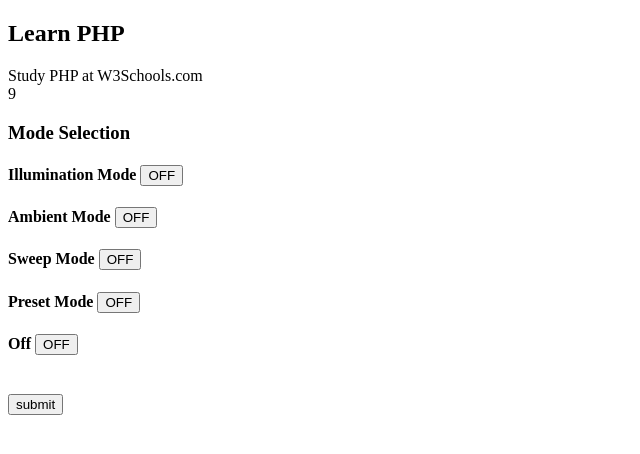
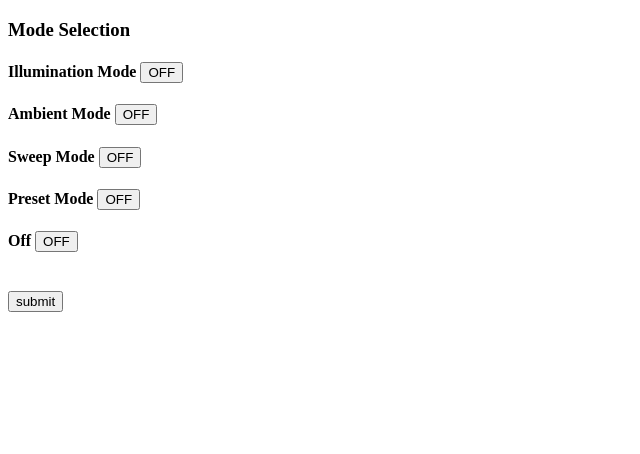
Before and after one commit to clamplough/LED-SYNC, a PHP site: page / in a window 1280 px wide. Shown: the top 454 px of the page, without its empty margins (0-640 px from the left). Run offline with PHP 8.4, Linux system fonts and the light colour scheme.

Commit message:
Update index.php

```diff
--- a/index.php
+++ b/index.php
@@ -3,16 +3,7 @@
 <head>
   <title>TEST</title>
   <script src = "functions.js"></script>
-  <?php
-    $txt1 = "Learn PHP";
-    $txt2 = "W3Schools.com";
-    $x = 5;
-    $y = 4;
 
-    print "<h2>" . $txt1 . "</h2>";
-    print "Study PHP at " . $txt2 . "<br>";
-    print $x + $y;
-  ?>
 </head>
 
 <body>
```
